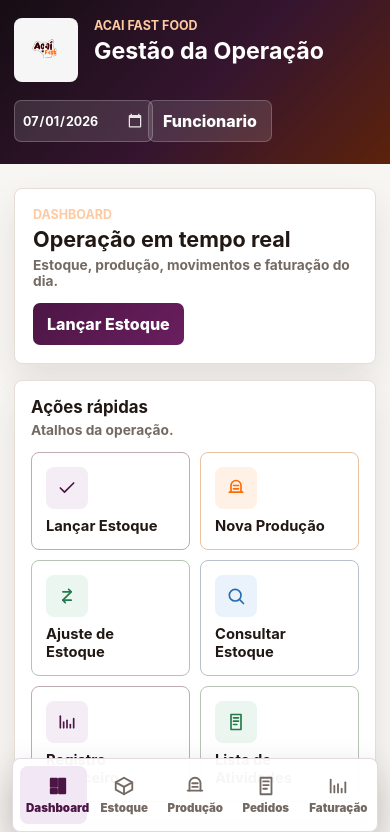
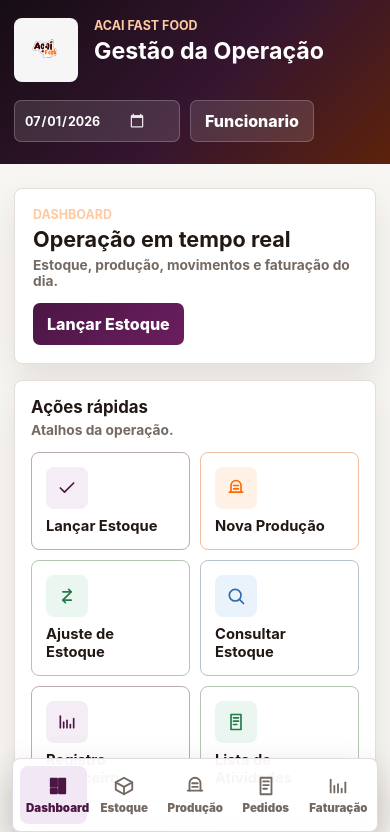
Before and after one commit to acaifastfood-web/acaifastfood, a website: page gestor.html in a window 390 px wide. Shown: the top 832 px of the page. Drawn offline with Linux system fonts and the light colour scheme; no server answers.

Commit message:
Fix manager header date spacing

```diff
--- a/styles.css
+++ b/styles.css
@@ -120,12 +120,14 @@ h2 {
 }
 
 .app-header-tools {
+  column-gap: 14px;
   justify-content: flex-end;
 }
 
 .app-date-picker {
-  flex: 0 0 148px;
-  width: 148px;
+  flex: 0 0 168px;
+  width: 168px;
+  margin-right: 4px;
   color: #ffd8bb;
   font-size: 0.76rem;
 }
@@ -135,7 +137,7 @@ h2 {
   border-color: rgba(255, 255, 255, 0.22);
   background: rgba(255, 255, 255, 0.12);
   color: #fff;
-  padding: 8px 9px;
+  padding: 8px 32px 8px 9px;
 }
 
 .app-date-picker input::-webkit-calendar-picker-indicator {
@@ -1901,9 +1903,10 @@ dialog::backdrop {
   }
 
   .app-date-picker {
-    flex-basis: 124px;
-    width: 124px;
-    min-width: 124px;
+    flex-basis: 154px;
+    width: 154px;
+    min-width: 154px;
+    margin-right: 8px;
   }
 
   .app-date-picker span {
@@ -1912,7 +1915,7 @@ dialog::backdrop {
 
   .app-date-picker input {
     min-height: 42px;
-    padding: 8px 7px;
+    padding: 8px 32px 8px 9px;
     font-size: 0.78rem;
   }
 
```
